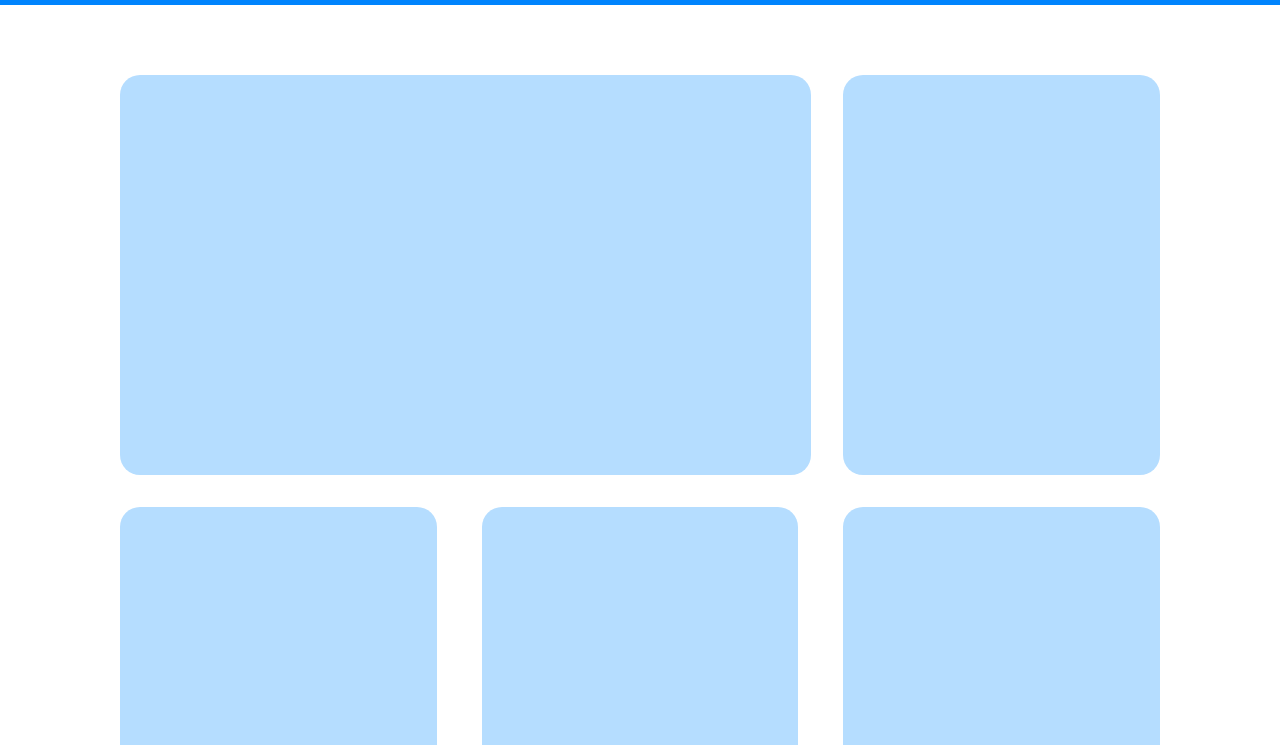
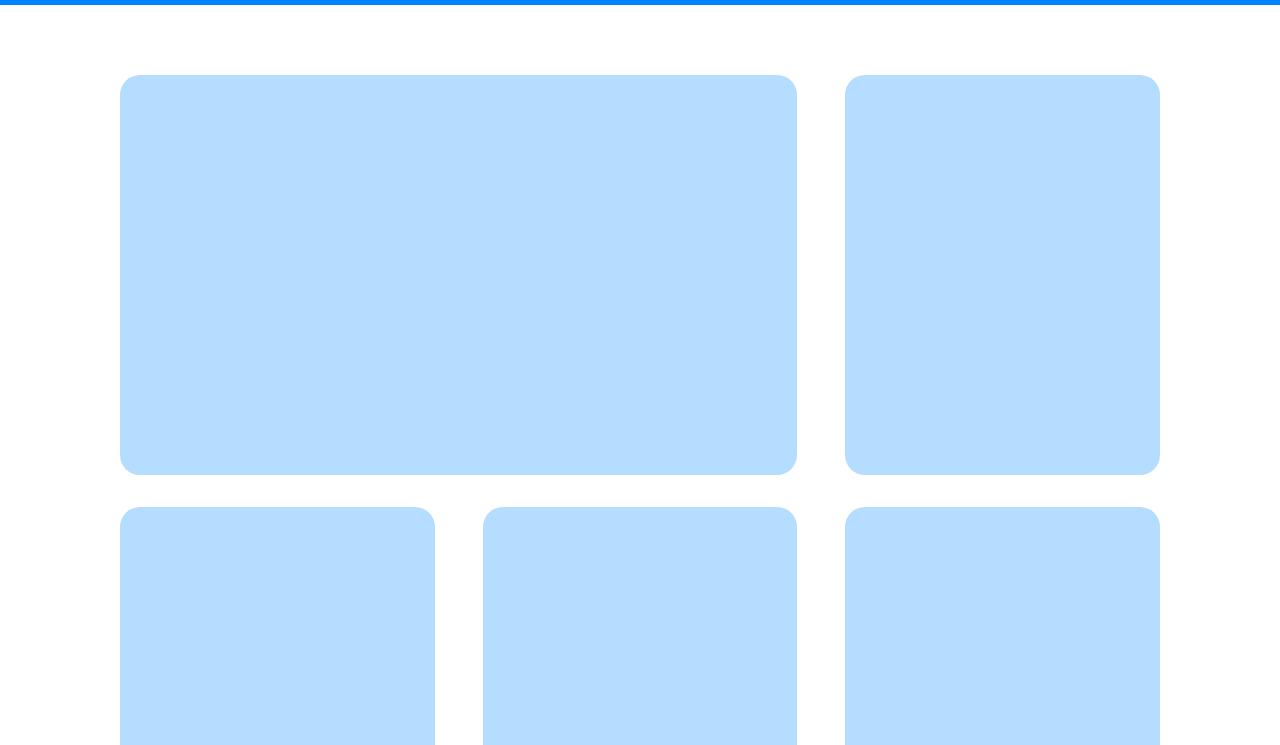
Before and after one commit to AleDiBernardo/htmlcss-responsive-layout, a plain HTML site: page index.html in a window 1280 px wide. Shown: the part 55-800 px from the top of the page. Drawn offline with Linux system fonts and the light colour scheme.

Commit message:
fix: fixed hero columns col dimension

```diff
--- a/css/responsive.css
+++ b/css/responsive.css
@@ -9,12 +9,11 @@
     }
 
     .hero .columns .col {
-        width: calc(100% / 3 - 30px);
+        width: calc(100% / 3 - 2rem);
     }
 
     .hero .columns div.col:first-child {
-        width: calc(100% / 3 * 2 - 30px);
-        flex-grow: 1;
+        width: calc(100% / 3 * 2 - 1rem);
     }
 
 
```
